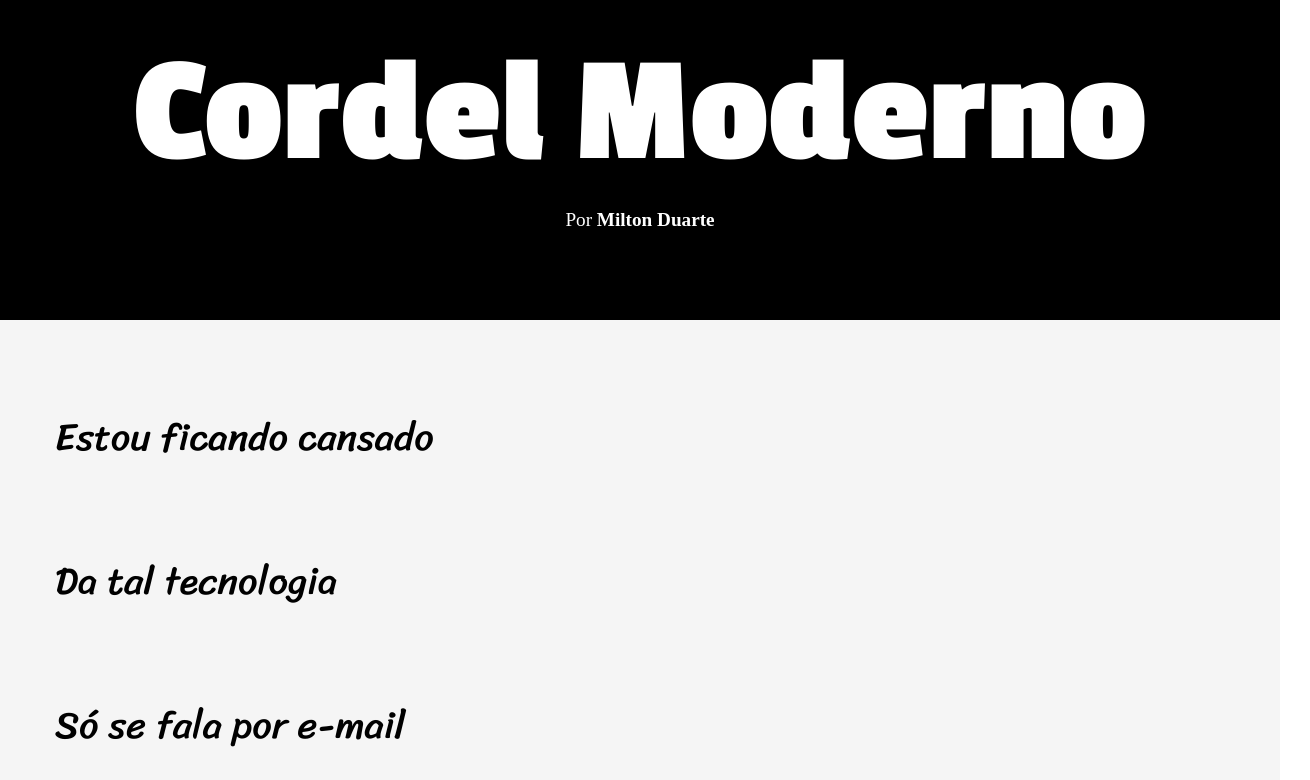
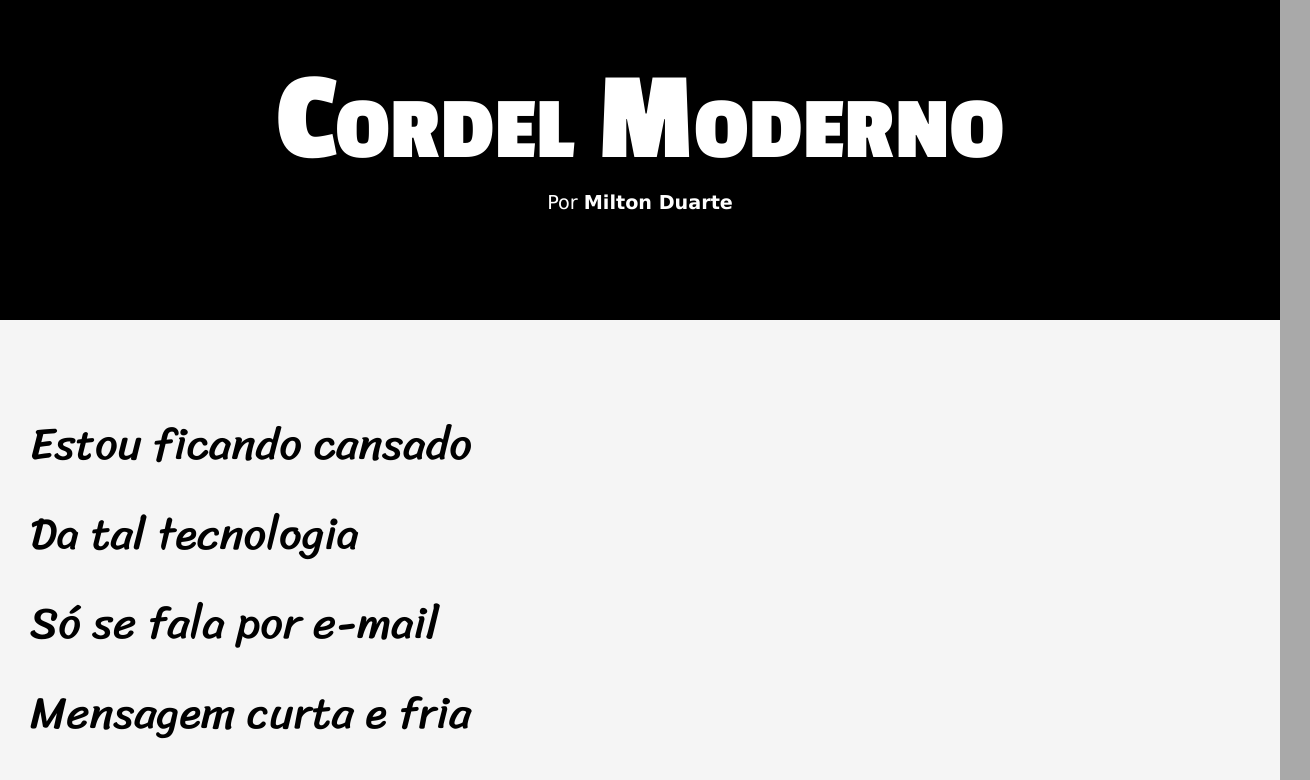
Before and after one commit to Wallacepm08/html5-css3, a plain HTML site: page desafios/modulo-02/d012/index.html in a window 1280 px wide. Shown: the top 780 px of the page, 1310 px wide, since content can reach past the window. Drawn offline with Linux system fonts and the light colour scheme.

Commit message:
sitereestruturado

```diff
--- a/desafios/modulo-02/d012/index.html
+++ b/desafios/modulo-02/d012/index.html
@@ -12,11 +12,16 @@
         <p>Por <a href="https://www.recantodasletras.com.br/poesias/3186743" target="_blank">Milton Duarte</a></p>
     </header>
     <main>
-        <section class="branca">
-            <p>Estou ficando cansado<br> Da tal tecnologia<br>Só se fala por e-mail<br>Mensagem curta e fria<br>Twitter e Facebook<br>Antes que eu caduque<br>Vou dizer tudo em poesia.</p>
+        <section class="normal">
+            <p>Estou ficando cansado<br>
+                Da tal tecnologia<br>
+                Só se fala por e-mail<br>
+                Mensagem curta e fria<br>
+                Twitter e Facebook<br>
+                Antes que eu caduque<br>
+                Vou dizer tudo em poesia.</p>
         </section>
-        <section class="joaninha">
-                <div class="borda">
+        <section class="imagem" id="joaninha">
                 <p>Não é mais como era antes<br>
                     É tudo abreviado<br>
                     "Você" só tem duas letras<br>
@@ -24,9 +29,8 @@
                     Para declarar o amor<br>
                     Basta botar uma flor<br>
                     E um coração desenhado.</p>
-                </div>
             </section>
-        <section class="branca brancamaior">
+        <section class="normal">
             <p>Arroba agora não pesa<br>
                 É parte de um endereço<br>
                 Ponto final nem se usa<br>
@@ -43,7 +47,7 @@
                 Pra entender como fica<br>
                 Decifre esse rabisco.</p>
         </section>
-        <section class="folha">
+        <section class="imagem" id="folha">
             <p>Tenho saudade das cartas<br>
                 Escritas com a própria mão<br>
                 Mandava no mês de Junho<br>
@@ -53,7 +57,7 @@
                 Nas linhas do coração.<br>
                 </p>
         </section>
-        <section class="branca brancamaior">
+        <section class="normal">
             <p>Agora, escrevo e envio<br>
                 Chegando na mesma hora<br>
                 Mas quando vou prosear<br>
--- a/desafios/modulo-02/d012/styles.css
+++ b/desafios/modulo-02/d012/styles.css
@@ -1,82 +1,88 @@
+@charset "UTF-8";
 @import url('https://fonts.googleapis.com/css2?family=Passion+One:wght@400;700;900&display=swap');
 @import url('https://fonts.googleapis.com/css2?family=Passion+One:wght@400;700;900&family=Sriracha&display=swap');
-/*TODO - ADPTAR TUDO PARA VH E VW */
+
+:root{
+    --font1: Verdana, Geneva, Tahoma, sans-serif;
+    --font2: 'Passion One', cursive;
+    --font3: 'Sriracha', cursive;
+}
+
 *{
     margin: 0px;
+    padding: 0px;
+    font-size: 1em;
 }
-body{
-    font-size: 16px;
+html, body{
+    min-height: 100vh;
+    background-color: darkgray;
+    font-family: var(--font1);
 }
 
 header{
+    background-color: black;
+    color: white;
+    text-align: center;
     width: 100%;
     height: 40vh;
-    background-color: black;
-    color: white;
-    border: none;
 }
-
-header h1{
-    text-align: center;
-    padding: 30px 20px 10px 20px;
-    font-size: 12vw;
-    font-family: "Passion One", Arial, Helvetica, sans-serif;
+header > h1{
+    padding: 50px 0px 0px 0px;
+    /*small-caps fará as letras virarem maisculas*/
+    font-variant: small-caps;
+    font-size: 10vw;
+    font-family: var(--font2);
 }
-header p{
-    text-align: center;
-    padding: 0px 20px 20px 20px;
+header > p{
+    padding: 0px 0px 50px 0px;
     font-size: 1.2em;
 }
 
-section{
-    display: block;
-    width: 50%;
-    height: 150vh;
-    font-size: 3rem;
-    font-family: "Sriracha", 'Times New Roman', Times, serif;
-    margin: 0px auto;
+a{
+    color: white;
+    text-decoration: none;
+    font-weight: bold;
+}
+a:hover{
+    text-decoration: underline;
 }
 
+section{
+    padding: 10vh 0px 10vh 30px;
+    line-height: 2em;
+    font-family: var(--font3);
+    font-size: 3.5vw;
+}
 section p{
-    line-height: 18vh;
-    text-align: justify;
-    font-size: 3vw;
-    width: 38vw;
-    margin: 0px 0px 0px 20px;
+    padding-bottom: 2em;
 }
-section.branca{
+section.normal{
     background-color: whitesmoke;
-    width: 100vw;
-}
-section.branca p {
-    padding: 45px 10px 10px 35px;
-}
-section.joaninha{
-    width: 100%;
-    background: black url(imagens/background001.jpg) left top/cover no-repeat fixed;
+    color: black;
 }
 
-section.joaninha p{
+section.imagem{
     color: white;
-    padding: 45px 10px 10px 35px;
-    box-shadow: inset 10px 10px 10px 35vw  rgba(0, 0, 0, 0.636);
+    box-shadow: inset 6px 6px 13px 0px black;
 }
-section.brancamaior{
-    height: 300vh;
+section.imagem p{
+    display: inline-block;
+    background-color: rgba(0, 0, 0, 0.400);
+    padding: 5px;
+    text-shadow: 1px 1px 0px black;
 }
-section.brancamaior p{
-   width: 40vw;
+section#joaninha{
+    background: black url(imagens/background001.jpg) right center/cover no-repeat fixed;
+}
+section#folha{
+    width: 100%;
+    background-image: url(imagens/background002.jpg);
+    background-position: bottom center;
+    background-size: cover;
+    background-repeat: no-repeat;
+    background-attachment: fixed;
 }
 
-section.folha{
-    width: 100%;
-    background: black url(imagens/background002.jpg) left top/cover no-repeat fixed;
-}
-section.folha p{
-    color: white;
-    padding: 45px 10px 10px 35px;
-    box-shadow: inset 10px 10px 10px 35vw  rgba(0, 0, 0, 0.636);
-}
 footer{
     text-align: center;
     background-color: black;
@@ -84,9 +90,3 @@ footer{
     padding: 5px;
     font-size: 1.2rem;
 }
-
-a{
-    color: white;
-    text-decoration: none;
-    font-weight: bold;
-}
```
